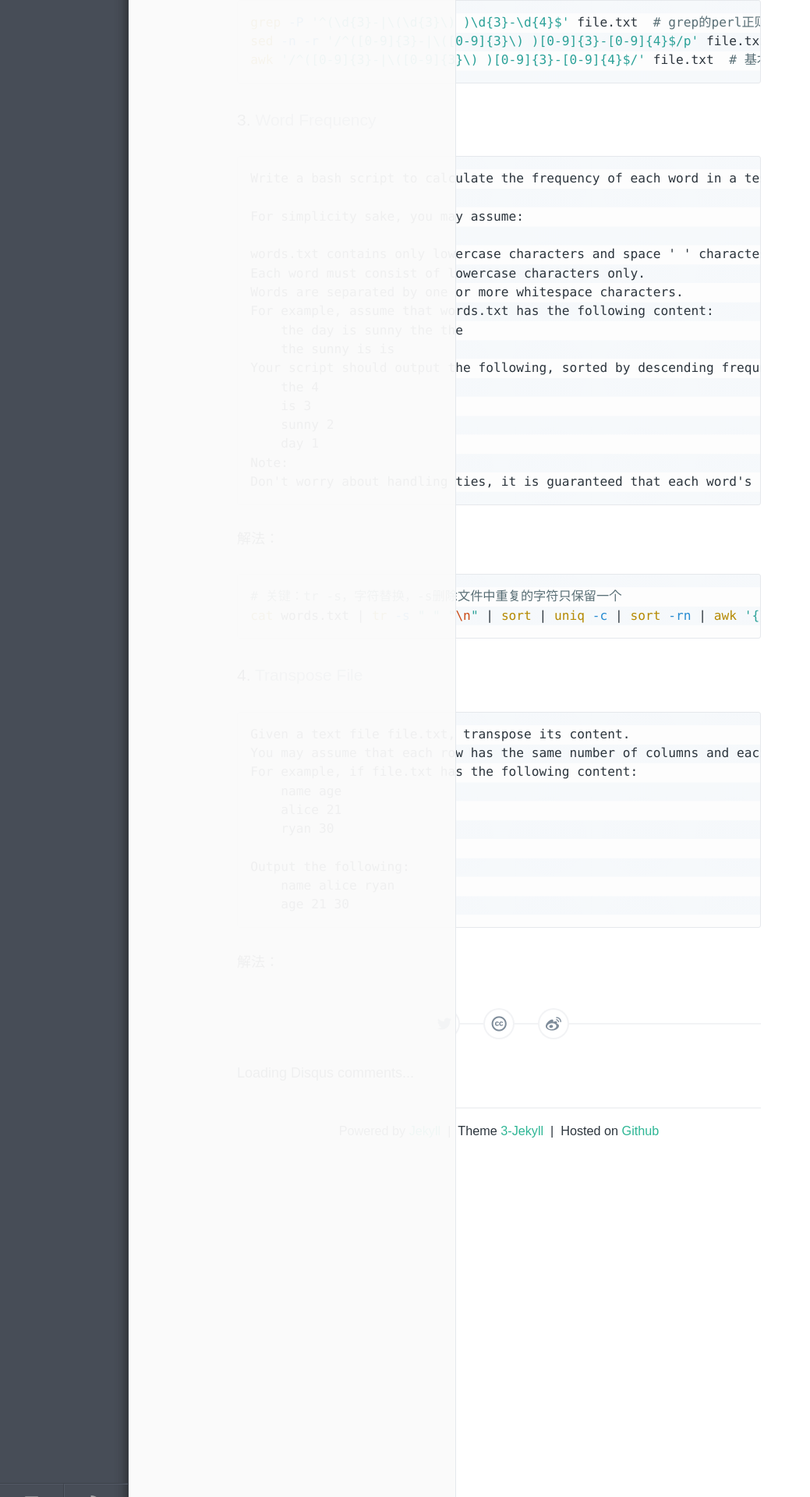
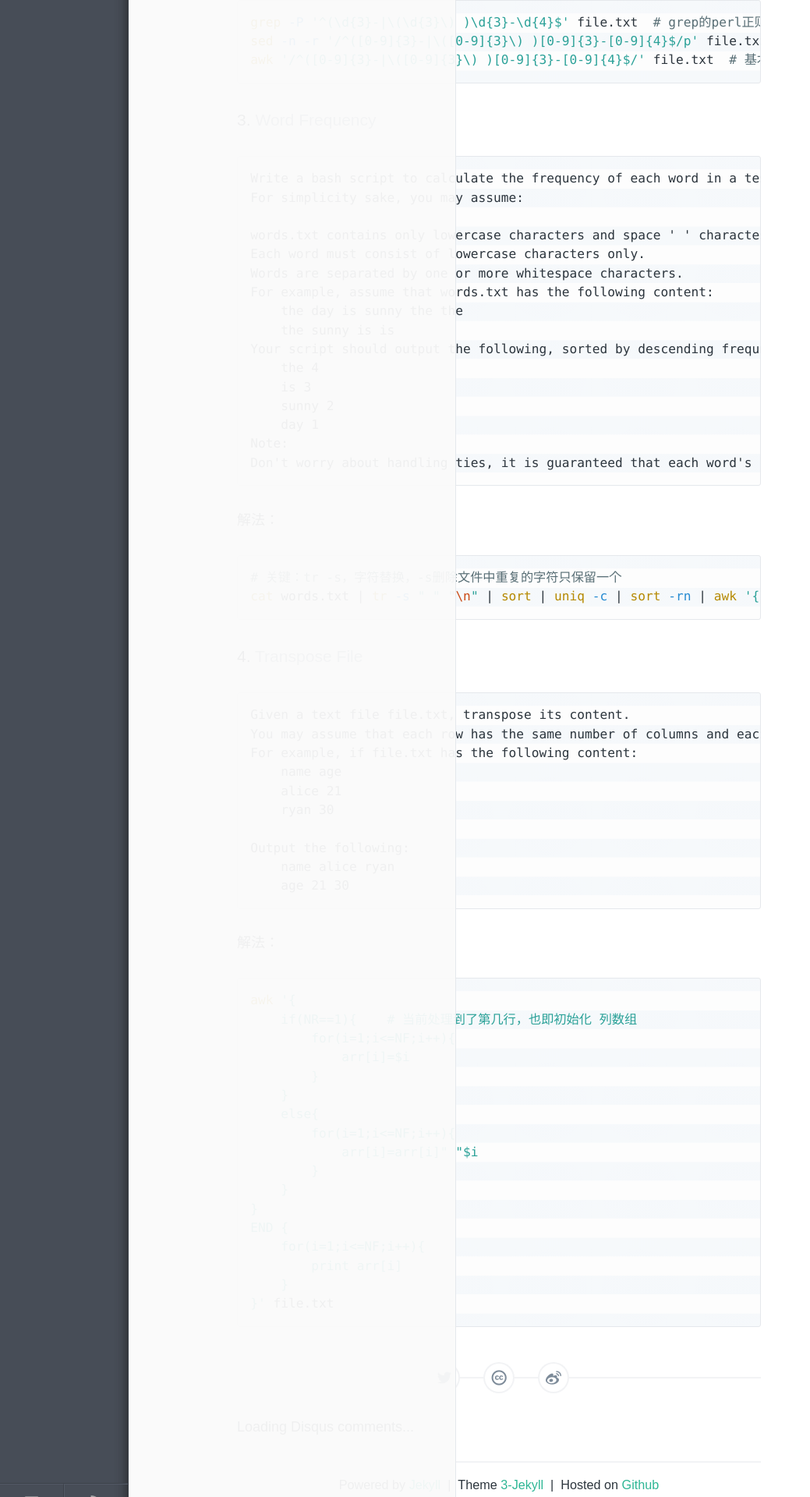
Before and after one commit to wykvictor/wykvictor.github.io, a Jekyll site: the page built from _posts/leetcode/2015-12-1-Shell.md, in a window 1280 px wide. Shown: the part 1559-3479 px from the top of the page at 78% size, without its empty margins (0-1039 px from the left). Built offline with Jekyll 4.4.1, drawn with Linux system fonts in a browser that asks for light colours; comment, search, counter and statistics services are not loaded.

Commit message:
finished leetcode shell

````diff
--- a/_posts/leetcode/2015-12-1-Shell.md
+++ b/_posts/leetcode/2015-12-1-Shell.md
@@ -68,7 +68,6 @@ awk '/^([0-9]{3}-|\([0-9]{3}\) )[0-9]{3}-[0-9]{4}$/' file.txt  # 基本跟sed一
 ### 3. [Word Frequency](https://leetcode.com/problems/word-frequency/)
 ```
 Write a bash script to calculate the frequency of each word in a text file words.txt.
-
 For simplicity sake, you may assume:
 
 words.txt contains only lowercase characters and space ' ' characters.
@@ -105,3 +104,22 @@ Output the following:
 	age 21 30
 ```
 解法：
+{% highlight Bash shell scripts %}
+awk '{
+    if(NR==1){    # 当前处理到了第几行，也即初始化 列数组
+        for(i=1;i<=NF;i++){
+            arr[i]=$i
+        }
+    }
+    else{
+        for(i=1;i<=NF;i++){
+            arr[i]=arr[i]" "$i
+        }
+    }
+}
+END {
+    for(i=1;i<=NF;i++){
+        print arr[i]
+    }
+}' file.txt
+{% endhighlight %}
````
